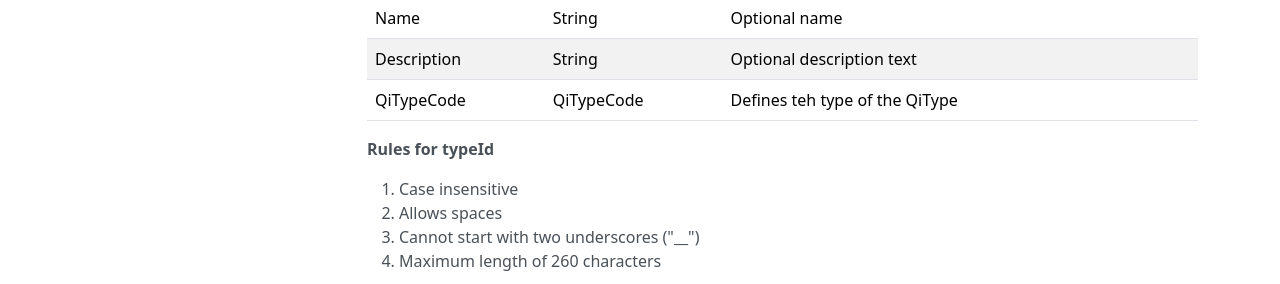
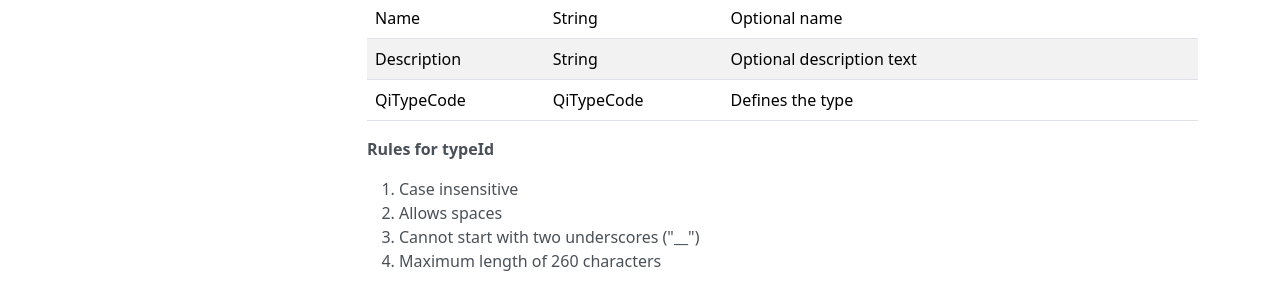
Before and after one commit to ssuryanarayanan/Qi-Docs, an MkDocs documentation site: the page built from docs/QiTypes.md, in a window 1280 px wide and 900 px high. Shown: the part 400-684 px from the top of the window. Built offline with MkDocs 1.6.1, drawn with Linux system fonts in a browser that asks for light colours; nearby versions of some CDN libraries; old or Windows-style settings are respelled for this version of MkDocs.

Commit message:
Update QiTypes.md

```diff
--- a/docs/QiTypes.md
+++ b/docs/QiTypes.md
@@ -9,7 +9,7 @@ The following table defines the required and optional QiType objects:
 |Id|String|Required Id for referencing the type|
 |Name|String|Optional name|
 |Description|String|Optional description text|
-|QiTypeCode|QiTypeCode|Defines teh type of the QiType|
+|QiTypeCode|QiTypeCode|Defines the type|
 
 __Rules for typeId__
 
```
